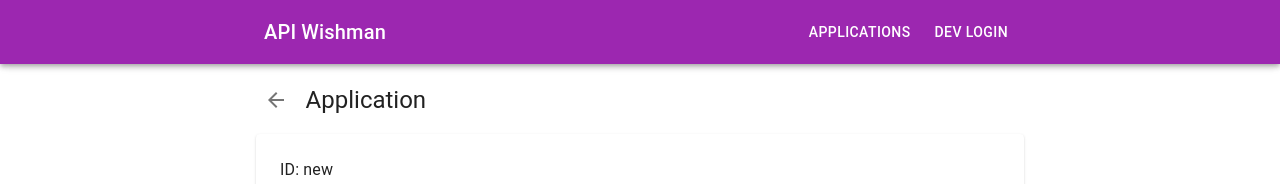
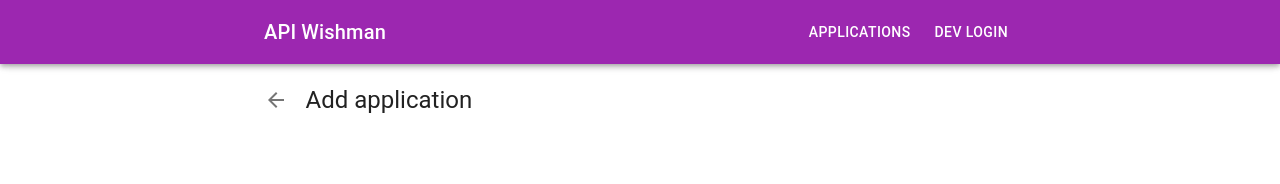
Before and after one commit to WinDogsXP/api-wishman-next, a Next.js app: page /apps/new in a window 1280 px wide. Shown: the top 184 px of the page. Built offline with nearby package versions, Linux system fonts and the light colour scheme; no server answers; the database is empty.

Commit message:
Restore new app form

```diff
--- /dev/null
+++ b/src/app/apps/new/page.tsx
@@ -0,0 +1,5 @@
+import AppEditForm from "@/templates/AppEdit";
+
+export default function NewApp() {
+  return <AppEditForm />;
+}
```
